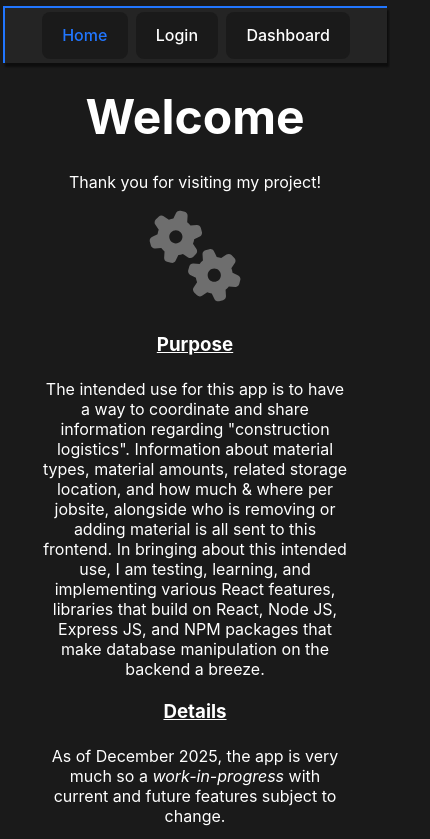
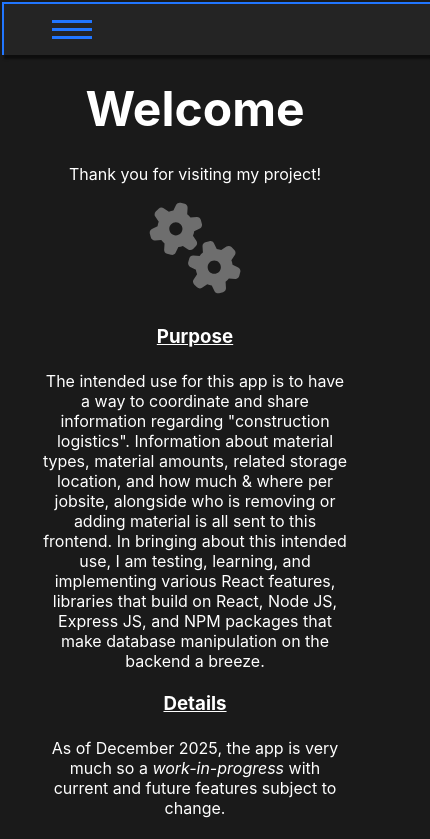
Before and after one commit to WPompa/construction-logistics, a React (Vite) app in the folder frontend/: page / in a window 390 px wide. Shown: the top 839 px of the page, 430 px wide, since content can reach past the window. Built offline with nearby package versions, Linux system fonts and the light colour scheme.

Commit message:
Update Navbar and Footer elements along with more responsive css.

```diff
--- a/frontend/src/components/minor-components/CurrentUser.jsx
+++ b/frontend/src/components/minor-components/CurrentUser.jsx
@@ -6,8 +6,7 @@ const CurrentUser = () => {
   const { user, setUser } = useContext(UserContext);
 
   return user ? (
-    <span className="currentUser">
-      {user?.username}
+    <div className="currentUser">
       <button
         className="logout-btn"
         onClick={() => {
@@ -17,7 +16,9 @@ const CurrentUser = () => {
       >
         Logout
       </button>
-    </span>
+
+      <span className="username">{user?.username}</span>
+    </div>
   ) : (
     <></>
   );
--- a/frontend/src/components/minor-components/Footer.jsx
+++ b/frontend/src/components/minor-components/Footer.jsx
@@ -1,3 +1,5 @@
+import "./css/footer.css";
+
 const Footer = () => {
   return (
     <footer>
--- a/frontend/src/components/minor-components/Navbar.jsx
+++ b/frontend/src/components/minor-components/Navbar.jsx
@@ -1,34 +1,77 @@
+import { useState, useEffect } from "react";
 import { NavLink } from "react-router-dom";
+import { useContext } from "react";
+import { UserContext } from "../../App";
 import CurrentUser from "./CurrentUser";
+import "./css/navbar.css";
 
 const Navbar = () => {
+  const { user } = useContext(UserContext);
+  const [isOpen, setIsOpen] = useState(false);
+
+  useEffect(() => {
+    if (isOpen) {
+      document.body.style.overflow = "hidden";
+      // This prevents the page from jumping horizontally when the scrollbar disappears
+      /* document.body.style.paddingRight = "0px"; */
+    } else {
+      document.body.style.overflow = "unset";
+      /* document.body.style.paddingRight = "0px"; */
+    }
+
+    // Cleanup function in case component unmounts while open
+    return () => {
+      document.body.style.overflow = "unset";
+    };
+  }, [isOpen]);
+
+  const toggleMenu = () => setIsOpen(!isOpen);
+  const closeMenu = () => setIsOpen(false);
+
   return (
+    <>
+      {isOpen && <div className="nav-overlay" onClick={closeMenu}></div>}
+
       <nav className="navbar">
-      <div className="navlinks">
+        <button
+          className="nav-toggle"
+          onClick={toggleMenu}
+          aria-label="Toggle navigation"
+        >
+          <span className={`hamburger ${isOpen ? "open" : ""}`}></span>
+        </button>
+
+        <div className={`navlinks ${isOpen ? "nav-open" : ""}`}>
           <NavLink
             to="/"
+            onClick={() => setIsOpen(false)}
             className={({ isActive }) => (isActive ? "active" : "")}
           >
             Home
           </NavLink>
 
           <NavLink
+            to="/Dashboard"
+            onClick={() => setIsOpen(false)}
+            className={({ isActive }) => (isActive ? "active" : "")}
+          >
+            Dashboard
+          </NavLink>
+
+          {user ? (
+            <CurrentUser />
+          ) : (
+            <NavLink
               to="/Login"
+              onClick={() => setIsOpen(false)}
               className={({ isActive }) => (isActive ? "active" : "")}
             >
               Login
             </NavLink>
-
-        <NavLink
-          to="/Dashboard"
-          className={({ isActive }) => (isActive ? "active" : "")}
-        >
-          Dashboard
-        </NavLink>
+          )}
         </div>
-
-      <CurrentUser />
       </nav>
+    </>
   );
 };
 export default Navbar;
--- a/frontend/src/components/minor-components/css/current-user.css
+++ b/frontend/src/components/minor-components/css/current-user.css
@@ -1,12 +1,18 @@
 .currentUser {
   display: inline-block;
   font-size: larger;
-  padding: 0.5rem 0.5rem;
-  margin-left: 40%;
-  margin-right: 5%;
+  /* padding: 0.5rem 0.5rem; */
+  margin: 0 auto;
 }
 
 .logout-btn {
-  font-size: 0.85rem;
+  font-size: 1rem;
+  padding: 0.6em 1.2em;
   margin: 0.25rem 0.5rem;
 }
+
+@media (max-width: 550px) {
+  .logout-btn {
+    /* needs to expand like the navlinks. Consider Logged in user.*/
+  }
+}
--- /dev/null
+++ b/frontend/src/components/minor-components/css/footer.css
@@ -0,0 +1,18 @@
+/* --- Footer --- */
+footer {
+  font-size: small;
+  width: 95%;
+  max-width: var(--max-width);
+  padding: 1.5rem;
+  margin: auto auto 1rem; /* "auto" top margin pushes footer to bottom of flex root */
+  background-color: var(--bg-alt);
+  border-left: var(--accent) 0.125rem solid;
+  box-shadow: var(--lightShadow);
+}
+
+/* --- Mobile Responsiveness --- */
+@media (max-width: 550px) {
+  footer {
+    width: 98%;
+  }
+}
--- /dev/null
+++ b/frontend/src/components/minor-components/css/navbar.css
@@ -0,0 +1,177 @@
+/* --- Navbar --- */
+.navbar {
+  position: relative;
+  z-index: 999;
+  display: flex;
+  align-items: center;
+  justify-content: space-between;
+  padding: 0 1.5rem;
+  margin: 0.25rem auto 0.5rem;
+  width: 95%;
+  min-width: var(--min-width);
+  max-width: var(--max-width);
+  background-color: var(--bg-alt);
+  border-top: var(--accent) 0.125rem solid;
+  border-left: var(--accent) 0.125rem solid;
+  box-shadow: var(--lightShadow);
+}
+.navbar a {
+  display: inline-block;
+  background-color: var(--bg);
+  border-radius: 8px;
+  border: 1px solid transparent;
+  padding: 0.6em 1.2em;
+  margin: 0.25em;
+  transition: border-color 0.25s;
+}
+
+.navbar a:hover {
+  border-color: var(--hover);
+}
+
+.navlinks {
+  display: inline-block;
+  margin: auto;
+}
+
+.nav-user {
+  display: inline-block;
+  margin: auto;
+}
+
+.active {
+  color: var(--hover);
+}
+
+/* --- Overlay Styles --- */
+.nav-overlay {
+  position: fixed;
+  top: 0;
+  left: 0;
+  right: 0;
+  bottom: 0;
+  width: 100%;
+  height: 100%;
+  background-color: rgba(0, 0, 0, 0.5);
+  backdrop-filter: blur(2px);
+  z-index: 998;
+  animation: fadeIn 0.3s ease-in-out;
+}
+
+.nav-toggle {
+  display: none;
+  background: none;
+  border: none;
+  cursor: pointer;
+  padding: 1.25rem;
+}
+
+/* The Hamburger Icon */
+.hamburger {
+  display: block;
+  position: relative;
+  background: var(--accent);
+  height: 3px;
+  width: 2.5rem;
+  transition: background 0.3s;
+}
+.hamburger::before,
+.hamburger::after {
+  content: "";
+  position: absolute;
+  background: var(--accent);
+  height: 3px;
+  width: 100%;
+  left: 0;
+  transition: transform 0.3s;
+}
+.hamburger::before {
+  top: -8px;
+}
+.hamburger::after {
+  bottom: -8px;
+}
+
+/* Hamburger Animation to 'X' */
+.hamburger.open {
+  background: transparent;
+}
+.hamburger.open::before {
+  transform: translateY(8px) rotate(45deg);
+}
+.hamburger.open::after {
+  transform: translateY(-8px) rotate(-45deg);
+}
+
+/* --- Mobile Responsiveness --- */
+@media (max-width: 550px) {
+  .navbar {
+    width: 98%;
+
+    margin: 0;
+    margin-left: auto;
+    margin-right: auto;
+    flex-wrap: wrap; /* Allows menu to drop below the bar */
+  }
+
+  .nav-toggle {
+    display: block;
+    order: 1;
+  }
+
+  /* Add username/name top right later on. */
+  .navbar > :last-child {
+    order: 2;
+  }
+
+  .navlinks {
+    display: none;
+    width: 100%;
+    flex-direction: column;
+    order: 3;
+    background-color: var(--bg-alt);
+    padding-bottom: 1rem;
+  }
+
+  .navlinks.nav-open {
+    display: flex;
+    animation: slideDown 0.3s ease-out;
+  }
+  /* Prevent the body from scrolling when menu is open */
+  /* Note: You can toggle a class on the <body> tag in React for this */
+  .navlinks.nav-open {
+    z-index: 1000;
+  }
+
+  .navbar a {
+    display: block;
+    margin: 0.5rem 1rem;
+    text-align: center;
+  }
+
+  .nav-user {
+    display: block;
+    margin: 0;
+  }
+}
+
+/* --- Animations --- */
+@keyframes fadeIn {
+  from {
+    opacity: 0;
+  }
+  to {
+    opacity: 1;
+  }
+}
+
+@keyframes slideDown {
+  from {
+    opacity: 0;
+    transform: translateY(-10px);
+  }
+  to {
+    opacity: 1;
+    transform: translateY(0);
+  }
+}
```
Lines whose indentation alone changed are shown as unchanged.
